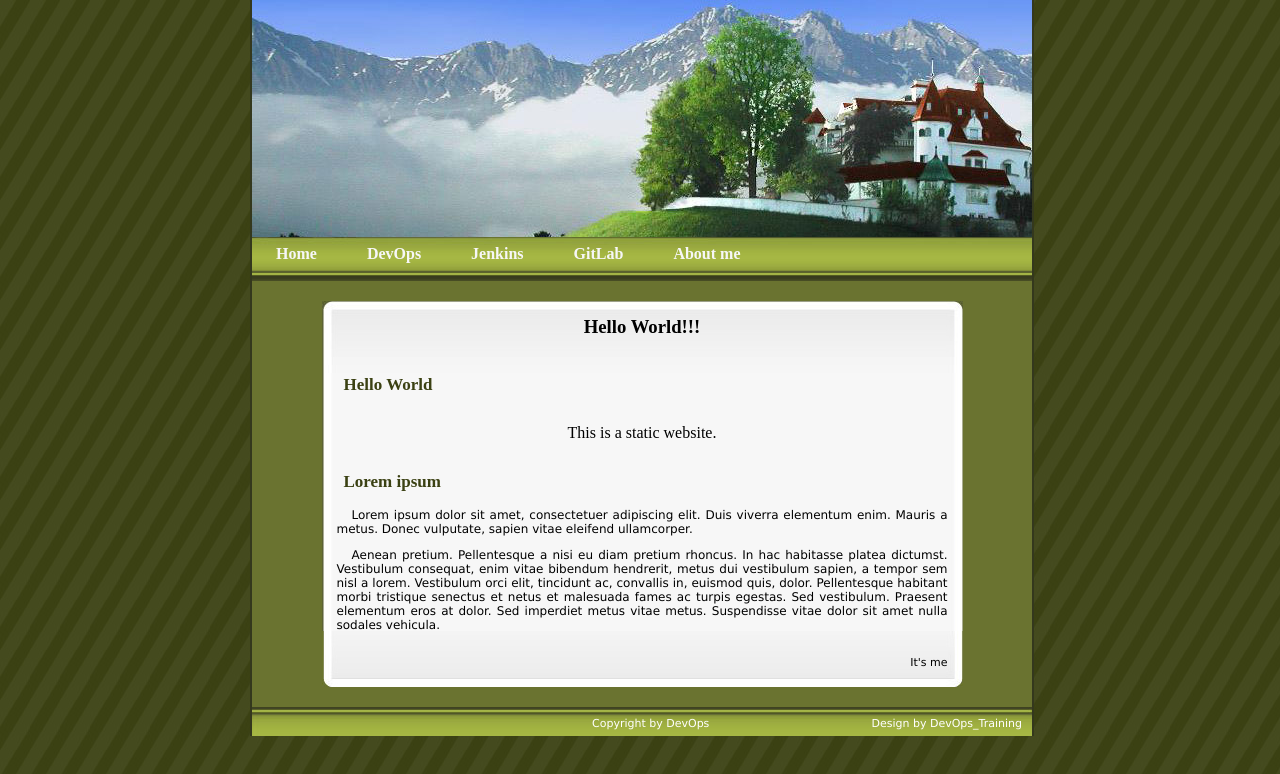
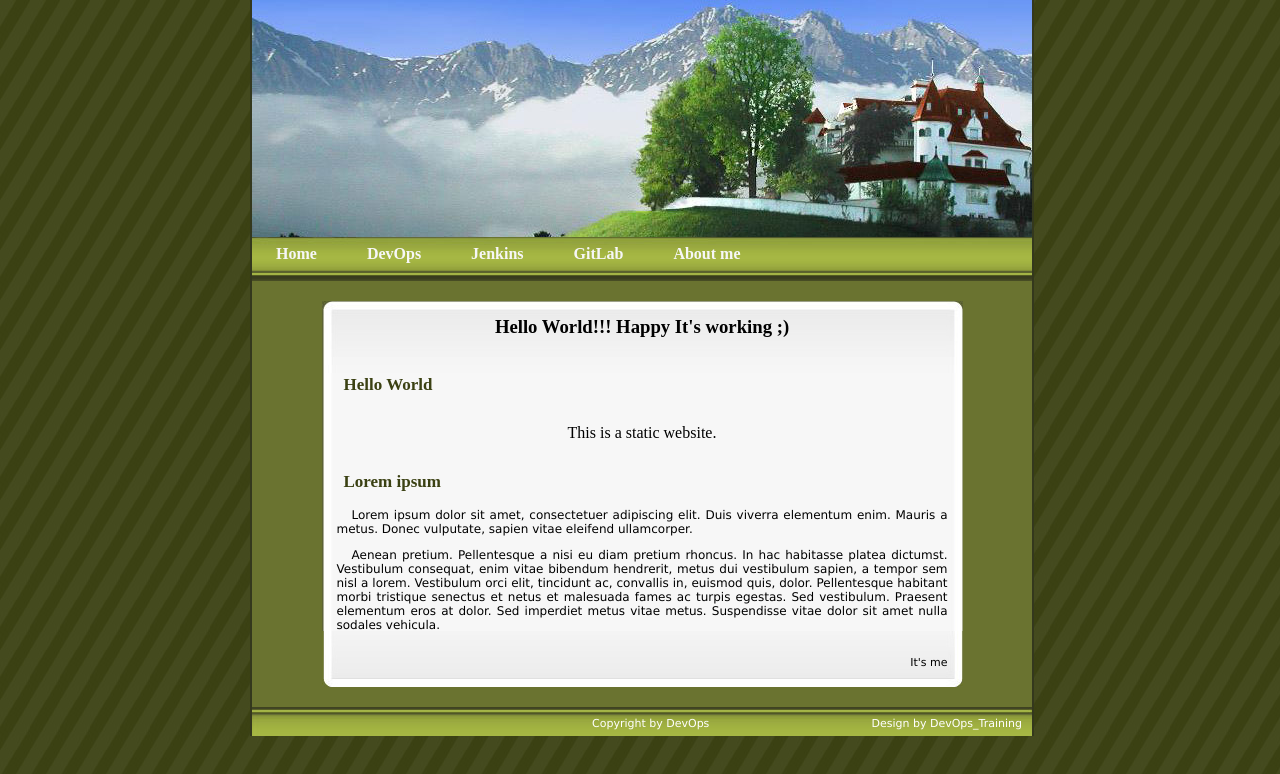
Before and after one commit to dprzegal/websideBonus, a plain HTML site: page index.html in a window 1280 px wide. Drawn offline with Linux system fonts and the light colour scheme.

Commit message:
Update index.html

```diff
--- a/index.html
+++ b/index.html
@@ -8,7 +8,7 @@
   <meta name="Robots" content="ALL" />
   <meta name="Author" content="Author" />
   <link rel="stylesheet" href="style.css" type="text/css" />
-  <title>Darmowy Szablon</title>
+  <title>BONUS</title>
 </head>
 
 <body>
@@ -23,7 +23,7 @@
 </div>
 
 <div id="tytul">
-      <h3>Hello World!!!</h3>
+      <h3>Hello World!!! Happy It's working ;)</h3>
 </div>
 <div id="tresc">
       <h2>Hello World</h2>
```
